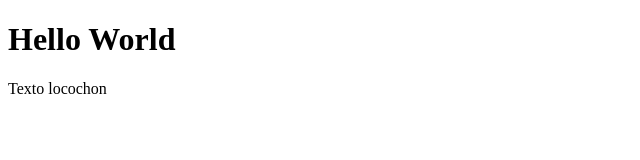
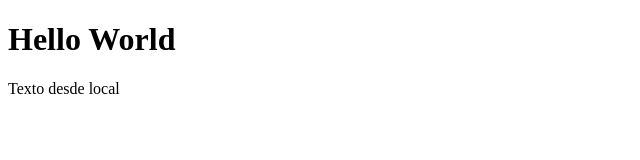
Before and after one commit to JorgeAguilar5/pruebas_git, a plain HTML site: page index.html in a window 1280 px wide. Shown: the full height of the page, 0-640 px from the left. Drawn offline with Linux system fonts and the light colour scheme.

Commit message:
html modificado

```diff
--- a/index.html
+++ b/index.html
@@ -8,7 +8,7 @@
 <body>
     <h1>Hello World</h1>
 
-    <p>Texto locochon</p>
+    <p>Texto desde local</p>
 
 </body>
 </html>
```
